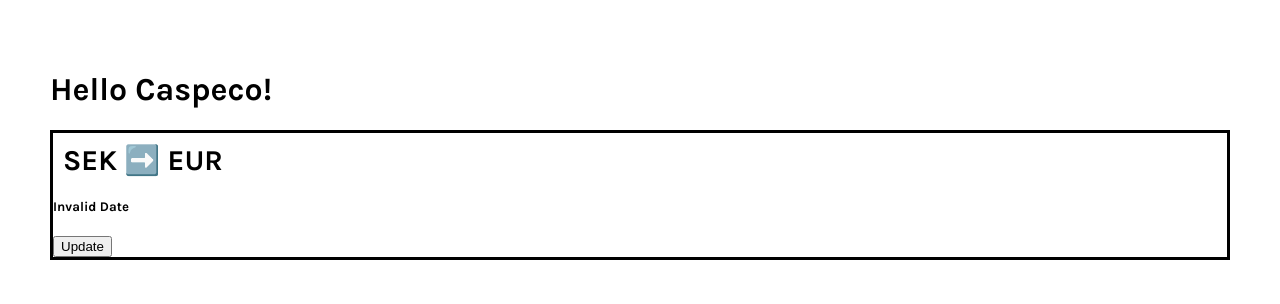
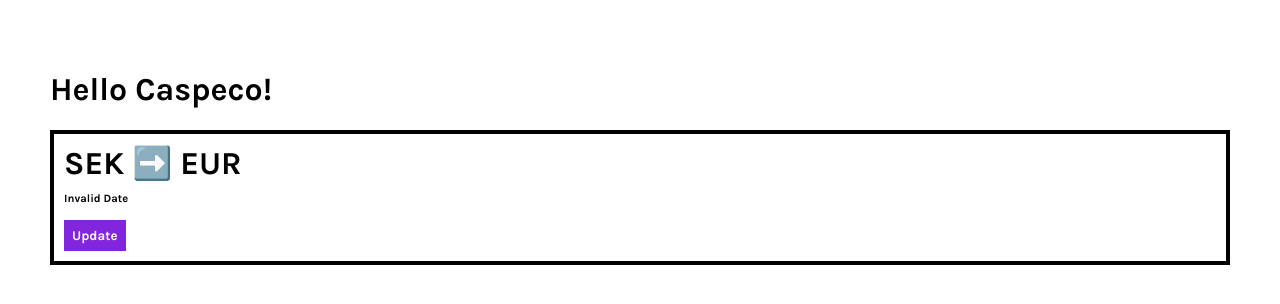
Before and after one commit to Ragtulf/caspeco, a React (Create React App) app: page / in a window 1280 px wide. Shown: the top 304 px of the page. Built offline with nearby package versions, Linux system fonts and the light colour scheme; no server answers.

Commit message:
Fixer widget done for now

```diff
--- a/src/App.js
+++ b/src/App.js
@@ -1,6 +1,6 @@
 import React from 'react'
 // import styled from 'styled-components/macro'
-import { Exchange } from './lib/exchange'
+import { Exchange } from './components/exchange'
 
 export const App = () => {
   return (
--- a/src/lib/exchange.js
+++ b/src/components/exchange.js
@@ -24,27 +24,47 @@ export const Exchange = () => {
   // DATE AND TIME OF FETCH
   const timestamp = rateInfo.timestamp
   let dateObject = new Date(timestamp * 1000)
-  let printTime = dateObject.toLocaleString('en-GB')
+  let printDate = dateObject.toLocaleDateString('en-GB')
 
 
   return (
     <WidgetDiv>
       <Heading>SEK ➡️ EUR</Heading>
-      {rateInfo && <h4>{rateInfo.rates.SEK}</h4>}
-      {printTime && <h5>{printTime}</h5>}
-      <button onClick={() => fetchNewData()}>
+      {rateInfo && <RateText>{rateInfo.rates.SEK}</RateText>}
+      {printDate && <DateText>{printDate}</DateText>}
+      <UpdateButton onClick={() => fetchNewData()}>
         Update
-      </button>
+      </UpdateButton>
     </WidgetDiv>
   )
 }
 
 const WidgetDiv = styled.div`
   background: rgba(255, 255, 255, 0.5);
-  border: 3.5px solid black;
+  border: 4px solid black;
 `
 
 const Heading = styled.h3`
-  font-size: 1.8em;
+  font-size: 2em;
   margin: 10px;
 `
+
+const RateText = styled.h4`
+  font-size: 1.8em;
+  margin: 10px 10px;
+`
+
+const DateText = styled.h5`
+  font-size: 0.7em;
+  margin: 5px 10px;
+`
+
+const UpdateButton = styled.button`
+  font-family: 'Karla', sans-serif;
+  font-weight: 700;
+  margin: 10px;
+  padding: 8px;
+  border: none;
+  color: #fff;
+  background: #8226de;
+`
```
